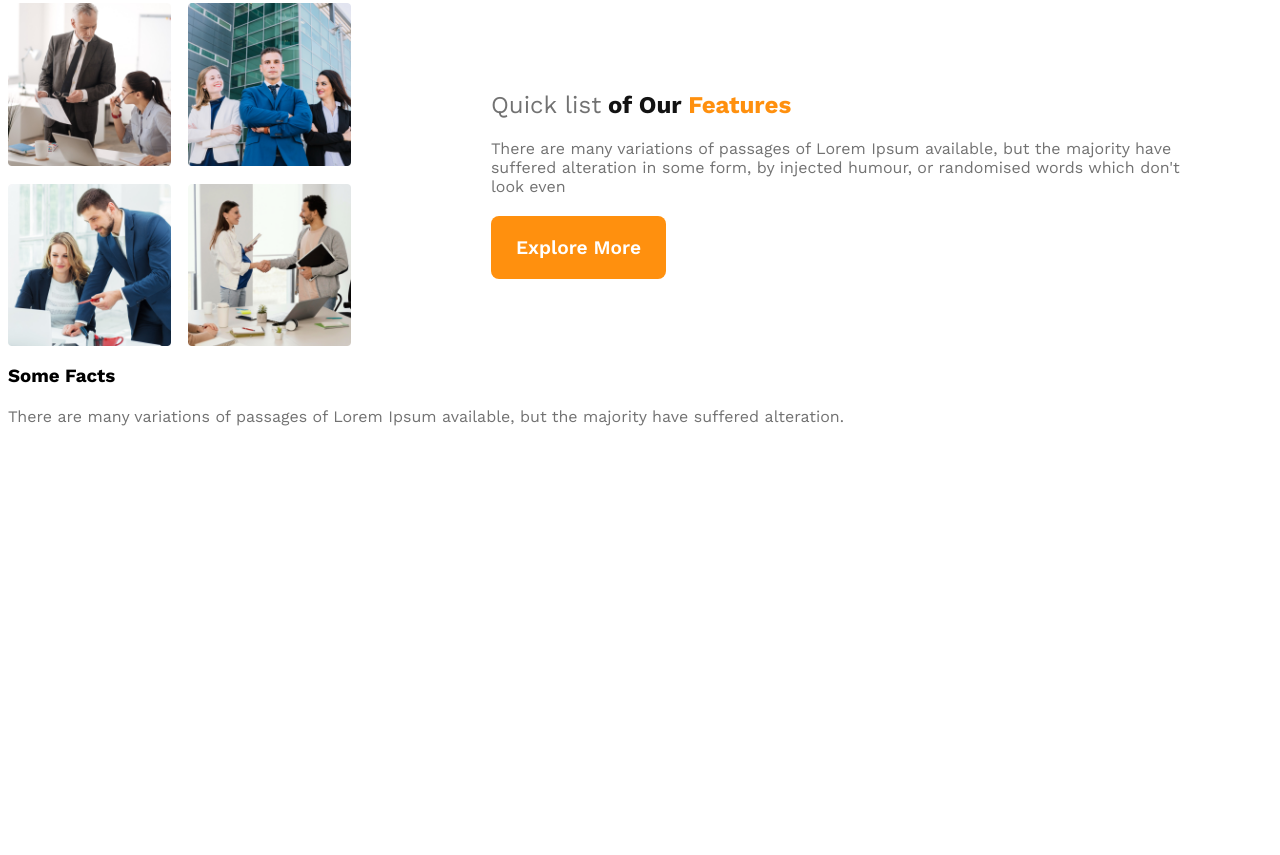
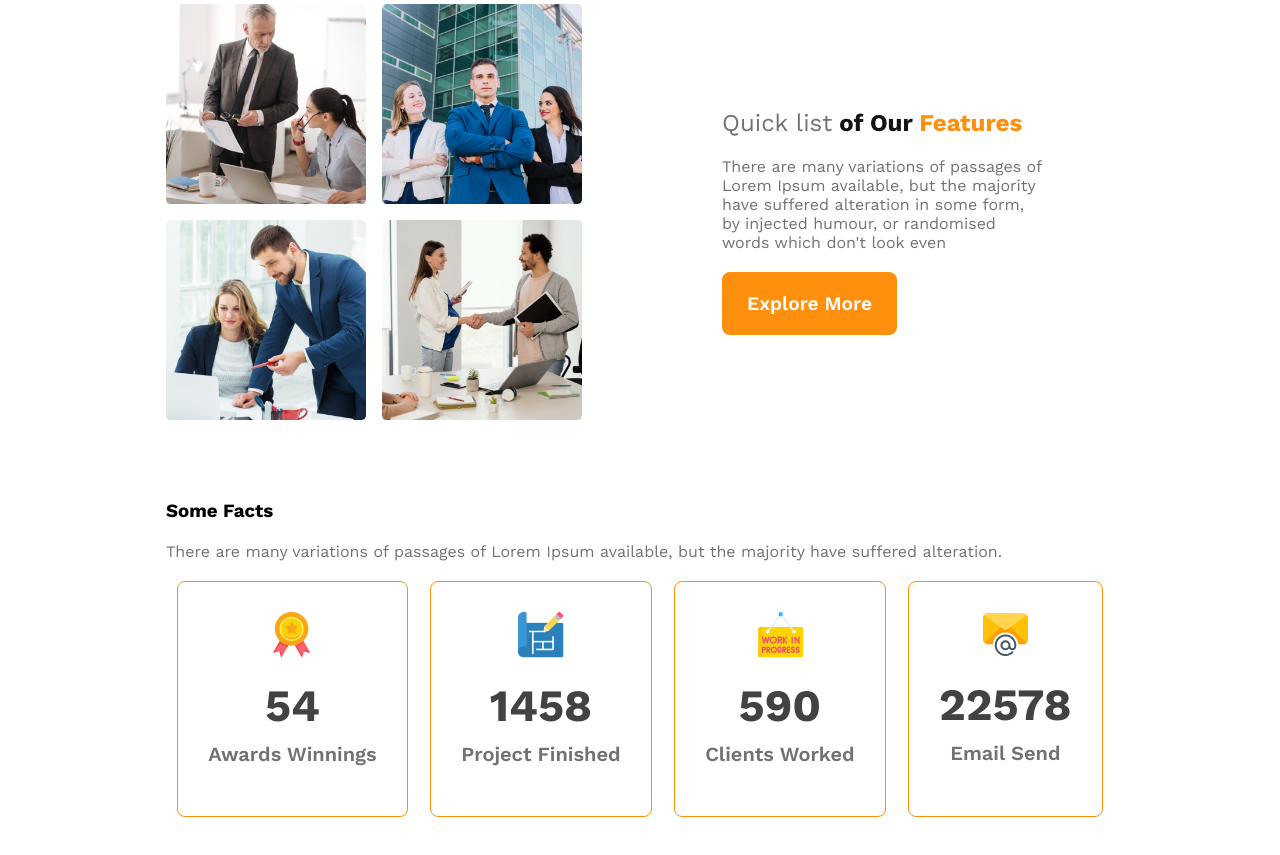
Before and after one commit to aayman01/g3-architects-website, a plain HTML site: page index.html in a window 1280 px wide. Shown: the part 1168-2023 px from the top of the page. Before the commit the page ends 1664 px from the top, so only its background shows below. Drawn offline with nearby package versions, Linux system fonts and the light colour scheme.

Commit message:
facts section done

```diff
--- a/index.html
+++ b/index.html
@@ -59,6 +59,30 @@
             <p class="text-light-gray">
                 There are many variations of passages of Lorem Ipsum available, but the majority have suffered alteration.
             </p>
+            <div class="facts-card-container">
+                <!-- .card*4>img+h2.card-stats+p.card-title -->
+                <div class="card">
+                    <img src="./images/icons/ribon.png" alt="">
+                    <h2 class="card-stats">54</h2>
+                    <p class="card-title">Awards Winnings</p>
+                </div>
+                <div class="card">
+                    <img src="./images/icons/projects.png" alt="">
+                    <h2 class="card-stats">1458</h2>
+                    <p class="card-title">Project Finished</p>
+                </div>
+                <div class="card">
+                    <img src="./images/icons/customers.png" alt="">
+                    <h2 class="card-stats">590</h2>
+                    <p class="card-title">Clients Worked</p>
+                </div>
+                <div class="card">
+                    <img src="./images/icons/email.png" alt="">
+                    <h2 class="card-stats">22578</h2>
+                    <p class="card-title">Email Send</p>
+                </div>
+
+            </div>
 
 
         </section>
--- a/styles/archi.css
+++ b/styles/archi.css
@@ -87,8 +87,9 @@ nav li a {
 /* main style */
 
 main {
-    max-width: 1440px;
-    margin: 70px auto;
+    width: 75%;
+    max-width: 90rem;
+    margin: 4.4rem auto;
 }
 
 /* team style */
@@ -103,20 +104,23 @@ main {
 .team-img-container {
     display: grid;
     grid-template-columns: repeat(2, 1fr);
-    gap: 1.1rem;
+    gap: 1rem;
 }
 
 .team-img-container img {
-    width: 100%;
+    width: 200px;
+    height: 200px;
 }
 
 .team-content {
+
     padding-right: 70px;
     padding-left: 70px;
 }
 
 .team-title {
     font-size: 2.815rem;
+    width: 468px;
 }
 
 .quick-list {
@@ -133,6 +137,45 @@ main {
     color: #FF900E;
     font-weight: 700;
 }
+
+/* fact style */
+
+.facts{
+    margin-top: 80px;
+}
+.facts-card-container{
+    display: flex;
+    justify-content: space-around;
+}
+
+.facts-card-container .card{
+    border-radius: 8px;
+    border: 1px solid #FF900E;
+    padding: 30px;
+    text-align: center;
+    font-size: 2.8rem;
+}
+.facts-card-container .card-stats{
+    font-size: 2.8rem;
+    color: #424242;
+    margin-top: 10px;
+    margin-bottom: 10px;
+
+}
+.facts-card-container .card-title{
+    color: #727272;
+    font-size: 1.25rem;
+    font-weight: 600;
+    margin-top: 5px;
+}
+
+
+
+
+
+
+
+
 
 
 /* reponse style */
@@ -155,13 +198,22 @@ main {
         width: auto;
     }
 
+    .facts-card-container,
     .team-container {
         flex-direction: column;
     }
 
+    .team-img-container{
+        grid-template-columns: none;
+    }
+
+    .facts-card-container,
     .team-content {
         padding-right: 20px;
         padding-left: 20px;
+    }
+    .facts-card-container{
+        gap: 20px;
     }
 
 }
```
